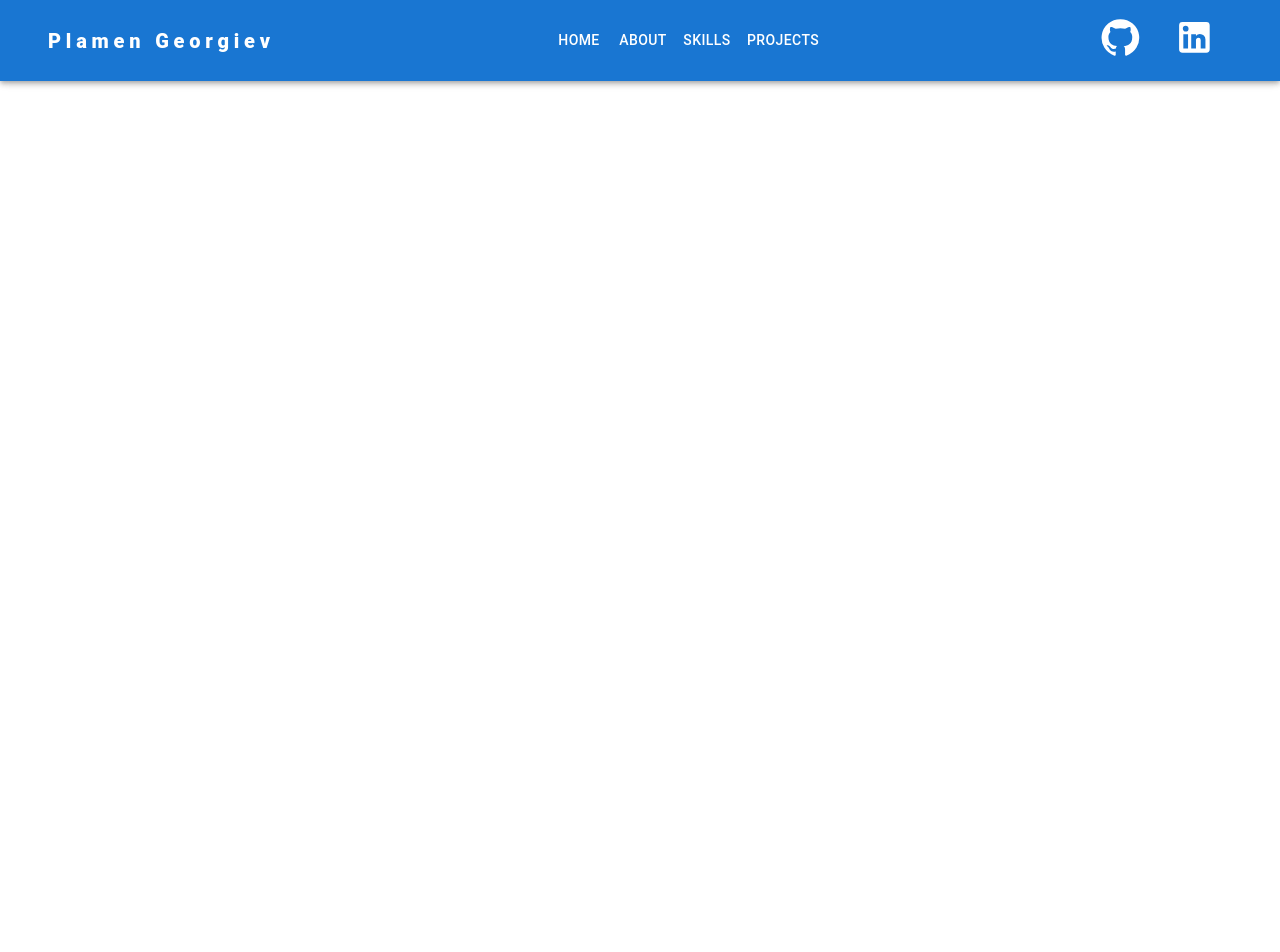
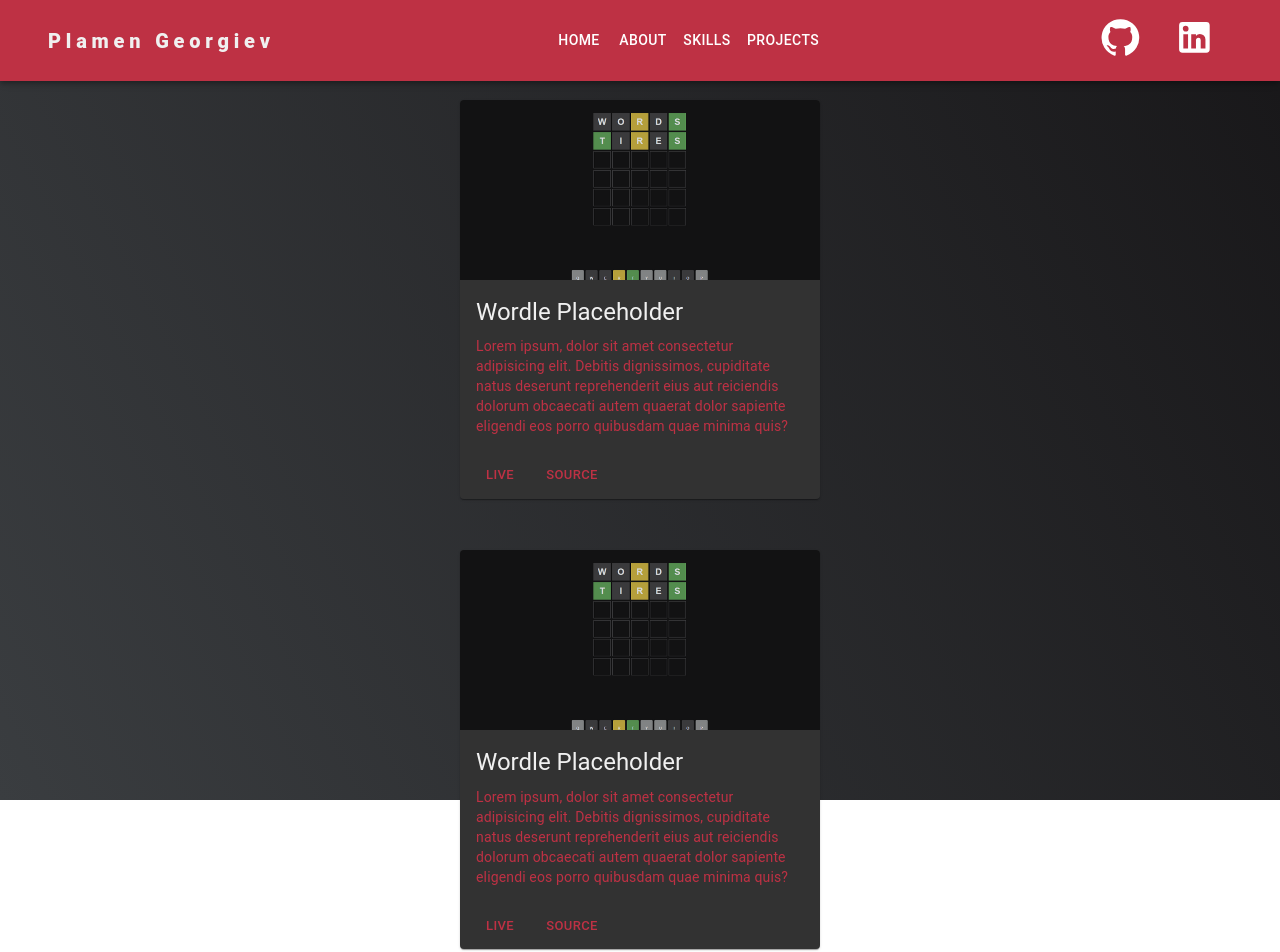
Before and after one commit to GeorgievPlamen/GeorgievPlamen.github.io, a React (Vite) app: page /projects in a window 1280 px wide. Shown: the top 952 px of the page. Before the commit the page ends 800 px from the top, so only its background shows below. Built offline with nearby package versions, Linux system fonts and the light colour scheme.

Commit message:
Chagned colouring, filled out some cards

```diff
--- /dev/null
+++ b/src/app/components/MyBox.tsx
@@ -0,0 +1,23 @@
+import { Box } from "@mui/material";
+import { ReactNode } from "react";
+interface Props {
+  children?: ReactNode;
+  height?: string;
+}
+export default function MyBox({ children, height }: Props) {
+  return (
+    <Box
+      display={"flex"}
+      flexDirection={"column"}
+      justifyContent={"center"}
+      alignItems={"center"}
+      id="home"
+      sx={{
+        height: { height },
+        padding: { xs: "70px", md: "100px" },
+      }}
+    >
+      {children}
+    </Box>
+  );
+}
--- a/src/app/layout/App.tsx
+++ b/src/app/layout/App.tsx
@@ -1,15 +1,23 @@
 import "./styles.css";
 import Navbar from "./Navbar";
-import { Container } from "@mui/material";
 import { Outlet } from "react-router-dom";
+import { Box } from "@mui/material";
 
 function App() {
   return (
     <>
       <Navbar />
-      <Container style={{ marginTop: "7em" }}>
+      <Box
+        sx={{
+          marginTop: "7em",
+          margin: "0",
+          padding: "0",
+          height: { xs: "100%", md: "100vh" },
+          background: "linear-gradient(62deg, #3a3d40 0%, #181719 100%)",
+        }}
+      >
         <Outlet />
-      </Container>
+      </Box>
     </>
   );
 }
--- a/src/app/layout/Navbar.tsx
+++ b/src/app/layout/Navbar.tsx
@@ -92,7 +92,9 @@ export default function Navbar() {
                     navigate(page);
                   }}
                 >
-                  <Typography textAlign="center">{page}</Typography>
+                  <Typography textAlign="center" color={"textSecondary"}>
+                    {page}
+                  </Typography>
                 </MenuItem>
               ))}
             </Menu>
--- a/src/features/About.tsx
+++ b/src/features/About.tsx
@@ -1,17 +1,9 @@
-import { Box, Typography } from "@mui/material";
+import { Typography } from "@mui/material";
+import MyBox from "../app/components/MyBox";
 
 export default function About() {
   return (
-    <Box
-      display={"flex"}
-      flexDirection={"column"}
-      justifyContent={"center"}
-      alignItems={"center"}
-      id="home"
-      sx={{
-        padding: { xs: "20px", md: "100px" },
-      }}
-    >
+    <MyBox>
       <Typography variant="h2" padding={"0.3em"}>
         Lorem ipsum dolor, sit amet consectetur adipisicing elit. Animi est
         repellendus fugit laborum facilis ab ea assumenda dolores commodi nemo
@@ -31,6 +23,6 @@ export default function About() {
         veritatis? Mollitia dignissimos, velit sunt officia totam fugiat tempora
         quae voluptatum!
       </Typography>
-    </Box>
+    </MyBox>
   );
 }
--- a/src/features/Home.tsx
+++ b/src/features/Home.tsx
@@ -1,25 +1,19 @@
 import { ChevronRight } from "@mui/icons-material";
-import { Avatar, Box, Button, Typography } from "@mui/material";
+import { Avatar, Button, Typography } from "@mui/material";
 import { useNavigate } from "react-router-dom";
+import MyBox from "../app/components/MyBox";
 
 export default function Home() {
   const nav = useNavigate();
   return (
-    <Box
-      display={"flex"}
-      flexDirection={"column"}
-      justifyContent={"center"}
-      alignItems={"center"}
-      id="home"
-      sx={{
-        padding: { xs: "20px", md: "100px" },
-      }}
-    >
+    <MyBox height="100vh">
       <Avatar sx={{ height: "200px", width: "200px" }} alt="My Picture" />
       <Typography variant="h2" padding={"0.3em"}>
         Hi, I'm Plamen
       </Typography>
-      <Typography variant="h5">a software developer</Typography>
+      <Typography variant="h5" color={"textSecondary"}>
+        a software developer
+      </Typography>
       <Button
         sx={{ margin: "2em" }}
         onClick={() => {
@@ -29,6 +23,6 @@ export default function Home() {
         <Typography>More about me</Typography>
         <ChevronRight />
       </Button>
-    </Box>
+    </MyBox>
   );
 }
--- a/src/features/Projects.tsx
+++ b/src/features/Projects.tsx
@@ -1,16 +1,66 @@
-import { Box } from "@mui/material";
+import {
+  Card,
+  CardMedia,
+  CardContent,
+  Typography,
+  CardActions,
+  Button,
+  Divider,
+} from "@mui/material";
+import MyBox from "../app/components/MyBox";
 
 export default function Projects() {
   return (
-    <Box
-      display={"flex"}
-      flexDirection={"column"}
-      justifyContent={"center"}
-      alignItems={"center"}
-      id="home"
-      sx={{
-        padding: { xs: "20px", md: "100px" },
-      }}
-    ></Box>
+    <>
+      <MyBox>
+        <Card sx={{ maxWidth: 360, backgroundColor: "#323232" }}>
+          <CardMedia
+            sx={{ height: 180 }}
+            image="./public/Images/wordle.png"
+            title="Wordle Placeholder"
+          />
+          <CardContent>
+            <Typography gutterBottom variant="h5" component="div">
+              Wordle Placeholder
+            </Typography>
+            <Typography variant="body2" color="text.secondary">
+              Lorem ipsum, dolor sit amet consectetur adipisicing elit. Debitis
+              dignissimos, cupiditate natus deserunt reprehenderit eius aut
+              reiciendis dolorum obcaecati autem quaerat dolor sapiente eligendi
+              eos porro quibusdam quae minima quis?
+            </Typography>
+          </CardContent>
+          <CardActions>
+            <Button size="small">Live</Button>
+            <Button size="small">Source</Button>
+          </CardActions>
+        </Card>
+        <Divider />
+        <Card
+          sx={{ maxWidth: 360, backgroundColor: "#323232", marginTop: "50px" }}
+        >
+          <CardMedia
+            sx={{ height: 180 }}
+            image="./public/Images/wordle.png"
+            title="Wordle Placeholder"
+          />
+          <CardContent>
+            <Typography gutterBottom variant="h5" component="div">
+              Wordle Placeholder
+            </Typography>
+            <Typography variant="body2" color="text.secondary">
+              Lorem ipsum, dolor sit amet consectetur adipisicing elit. Debitis
+              dignissimos, cupiditate natus deserunt reprehenderit eius aut
+              reiciendis dolorum obcaecati autem quaerat dolor sapiente eligendi
+              eos porro quibusdam quae minima quis?
+            </Typography>
+          </CardContent>
+          <CardActions>
+            <Button size="small">Live</Button>
+            <Button size="small">Source</Button>
+          </CardActions>
+        </Card>
+      </MyBox>
+    </>
   );
 }
--- a/src/features/Skills.tsx
+++ b/src/features/Skills.tsx
@@ -1,16 +1,19 @@
-import { Box } from "@mui/material";
+import { Box, Typography } from "@mui/material";
+import MyBox from "../app/components/MyBox";
 
 export default function Skills() {
   return (
-    <Box
-      display={"flex"}
-      flexDirection={"column"}
-      justifyContent={"center"}
-      alignItems={"center"}
-      id="home"
-      sx={{
-        padding: { xs: "20px", md: "100px" },
-      }}
-    ></Box>
+    <MyBox height="100vh">
+      <Box
+        sx={{
+          display: "flex",
+          justifyContent: "center",
+          alignItems: "center",
+        }}
+      >
+        <img src="./public/Images/icons8-c-sharp-logo-50.png" alt="C-Sharp" />
+        <Typography color={"textPrimary"}>Started with C#</Typography>
+      </Box>
+    </MyBox>
   );
 }
--- a/src/main.tsx
+++ b/src/main.tsx
@@ -1,6 +1,6 @@
 import React from "react";
 import ReactDOM from "react-dom/client";
-import { CssBaseline } from "@mui/material";
+import { CssBaseline, ThemeProvider, createTheme } from "@mui/material";
 import { RouterProvider, createBrowserRouter } from "react-router-dom";
 import App from "./app/layout/App";
 import Home from "./features/Home";
@@ -23,9 +23,32 @@ const router = createBrowserRouter([
   },
 ]);
 
+const theme = createTheme({
+  palette: {
+    background: {
+      default: "white",
+      // #3a3d40
+    },
+    primary: {
+      main: "#be3144",
+      contrastText: "#f0f0f0",
+    },
+    secondary: {
+      main: "#45567d",
+      contrastText: "#f0f0f0",
+    },
+    text: {
+      primary: "#f0f0f0",
+      secondary: "#be3144",
+    },
+  },
+});
+
 ReactDOM.createRoot(document.getElementById("root")!).render(
   <React.StrictMode>
-    <CssBaseline />
-    <RouterProvider router={router} />
+    <ThemeProvider theme={theme}>
+      <CssBaseline enableColorScheme />
+      <RouterProvider router={router} />
+    </ThemeProvider>
   </React.StrictMode>
 );
```
Also changed, not shown: public/Images/icons8-c-sharp-logo-50.png (added), public/Images/wordle.png (added).
